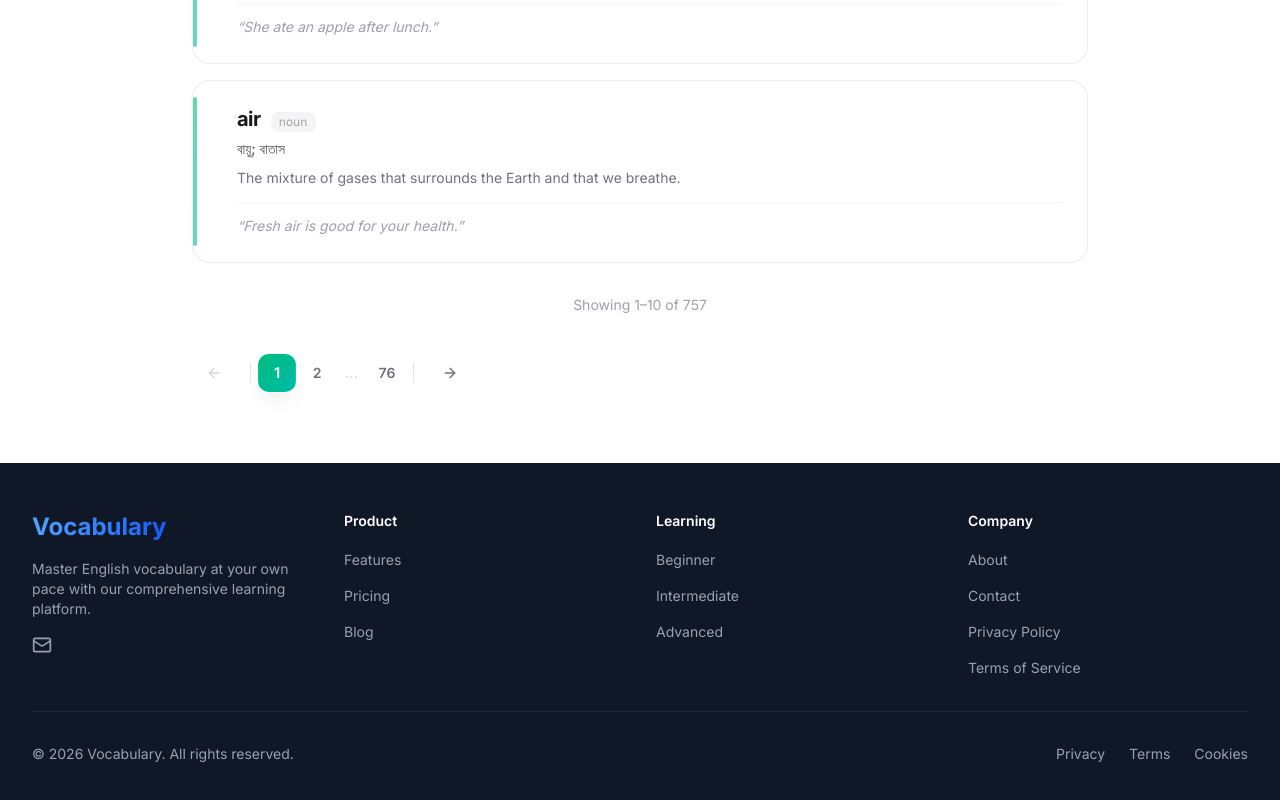
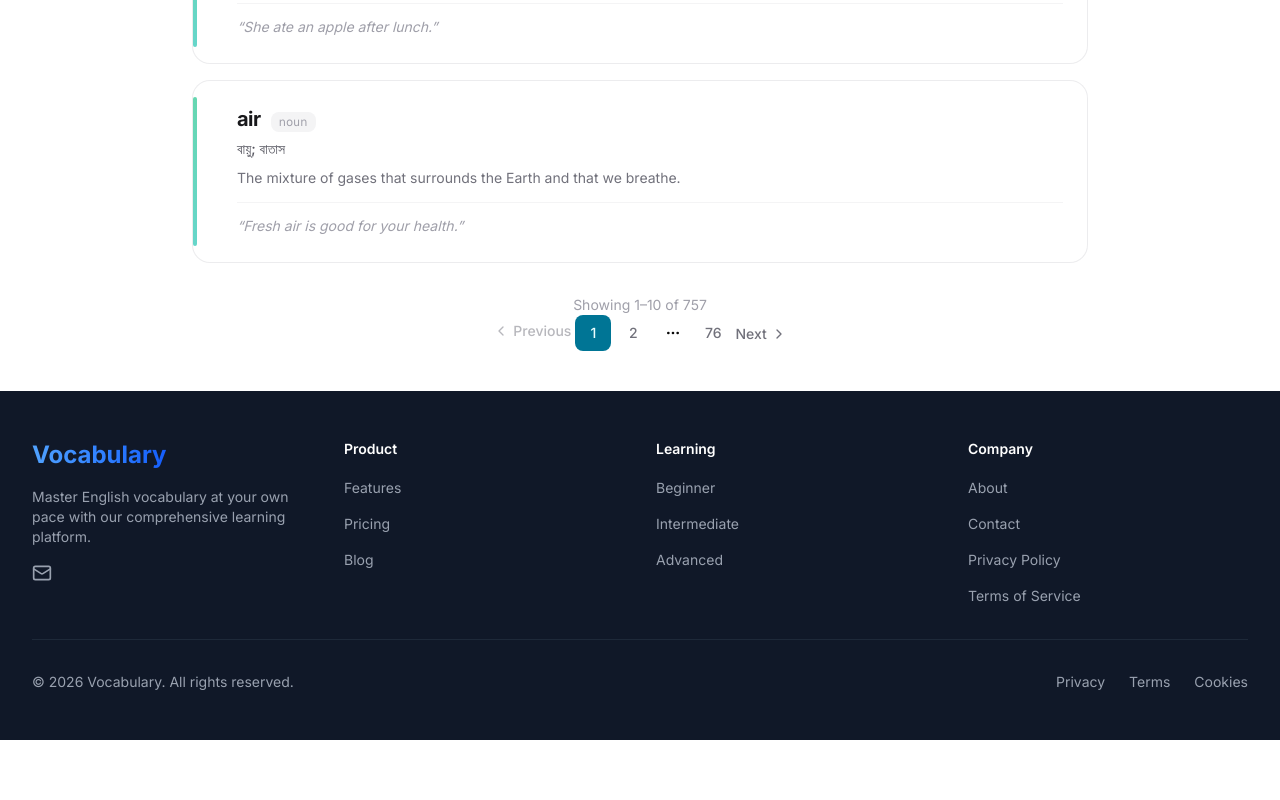
Before and after one commit to Zero-English/zeroenglish, a Next.js app: page /a1 in a window 1280 px wide. Shown: the part 2128-2928 px from the top of the page. After the commit the page ends 2868 px from the top, so only its background shows below. Built offline with nearby package versions, Linux system fonts and the light colour scheme.

Commit message:
pagination

```diff
--- a/app/[level]/page.tsx
+++ b/app/[level]/page.tsx
@@ -1,6 +1,7 @@
 import Link from "next/link";
 import { getWordsByLevel } from "@/lib/data";
-import { ArrowLeft, ArrowRight } from "lucide-react";
+import { WordPagination } from "@/components/word-pagination";
+
 const levelConfig: Record<string, { bg: string; border: string; text: string; gradient: string; label: string }> = {
   A1: {
     bg: "bg-emerald-50 dark:bg-emerald-950/40",
@@ -37,87 +38,6 @@ const ITEMS_PER_PAGE = 10;
 
 export function generateStaticParams() {
   return levels.map((level) => ({ level: level.toLowerCase() }));
-}
-
-function PageLink({ page, active, gradient }: { page: number; active: boolean; gradient: string }) {
-  return (
-    <Link
-      href={`?page=${page}`}
-      className={`relative inline-flex items-center justify-center min-w-[36px] h-9 rounded-lg text-sm font-semibold transition-all duration-200 ${
-        active
-          ? `bg-gradient-to-br ${gradient} text-white shadow-lg shadow-zinc-200/60 dark:shadow-black/30 scale-105 ring-2 ring-white/60 dark:ring-zinc-800/70 pointer-events-none`
-          : "text-zinc-500 dark:text-zinc-400 hover:text-zinc-900 dark:hover:text-zinc-100 hover:bg-zinc-200/70 dark:hover:bg-zinc-700/70"
-      }`}
-      aria-current={active ? "page" : undefined}
-    >
-      <span className={`relative ${active ? "scale-100" : ""}`}>{page}</span>
-    </Link>
-  );
-}
-
-function Pagination({ currentPage, totalPages, gradient }: { currentPage: number; totalPages: number; gradient: string }) {
-  const items: (number | "more")[] = [];
-
-  if (totalPages <= 7) {
-    for (let i = 1; i <= totalPages; i++) items.push(i);
-  } else {
-    items.push(1);
-    if (currentPage > 3) items.push("more");
-    const start = Math.max(2, currentPage - 1);
-    const end = Math.min(totalPages - 1, currentPage + 1);
-    for (let i = start; i <= end; i++) items.push(i);
-    if (currentPage < totalPages - 2) items.push("more");
-    items.push(totalPages);
-  }
-
-  const btn = (dir: "prev" | "next") => {
-    const isPrev = dir === "prev";
-    const disabled = isPrev ? currentPage === 1 : currentPage === totalPages;
-    const href = disabled ? `?page=${currentPage}` : isPrev ? `?page=${currentPage - 1}` : `?page=${currentPage + 1}`;
-    return (
-      <Link
-        href={href}
-        className={`inline-flex items-center justify-center gap-1.5 px-3.5 h-9 rounded-lg text-sm font-medium transition-all duration-200 ${
-          disabled
-            ? "text-zinc-300 dark:text-zinc-700 cursor-default pointer-events-none"
-            : "text-zinc-500 dark:text-zinc-400 hover:text-zinc-900 dark:hover:text-zinc-100 hover:bg-zinc-200/70 dark:hover:bg-zinc-700/70 active:scale-95"
-        }`}
-        aria-disabled={disabled}
-        tabIndex={disabled ? -1 : undefined}
-      >
-        {isPrev ? (
-          <ArrowLeft className="w-4 h-4"/>
-        ) : null}
-        <span>{isPrev ? "" : ""}</span>
-        {!isPrev ? (
-          <ArrowRight className="w-4 h-4"/>
-        ) : null}
-      </Link>
-    );
-  };
-
-  return (
-    <nav className="mt-10 mb-8" aria-label="Pagination">
-      <div className="inline-flex items-center gap-1">
-        {btn("prev")}
-        <div className="w-px h-5 mx-1 bg-zinc-200 dark:bg-zinc-800" />
-        {items.map((item, i) =>
-          item === "more" ? (
-            <span
-              key={`e${i}`}
-              className="inline-flex items-center justify-center w-[26px] h-9 text-sm tracking-wider text-zinc-300 dark:text-zinc-600 select-none"
-            >
-              ...
-            </span>
-          ) : (
-            <PageLink key={item} page={item} active={item === currentPage} gradient={gradient} />
-          )
-        )}
-        <div className="w-px h-5 mx-1 bg-zinc-200 dark:bg-zinc-800" />
-        {btn("next")}
-      </div>
-    </nav>
-  );
 }
 
 function NotFound() {
@@ -255,7 +175,7 @@ export default async function Page({
               <p className="mt-8 text-center text-sm text-zinc-400 dark:text-zinc-500">
                 Showing {start + 1}&ndash;{Math.min(start + ITEMS_PER_PAGE, allWords.length)} of {allWords.length}
               </p>
-              <Pagination currentPage={currentPage} totalPages={totalPages} gradient={c.gradient} />
+              <WordPagination currentPage={currentPage} totalPages={totalPages} />
             </>
           )}
         </div>
--- /dev/null
+++ b/components/ui/pagination.tsx
@@ -0,0 +1,117 @@
+import * as React from "react"
+import { ChevronLeft, ChevronRight, MoreHorizontal } from "lucide-react"
+
+import { cn } from "@/lib/utils"
+
+const Pagination = ({ className, ...props }: React.HTMLAttributes<HTMLElement>) => (
+  <nav
+    role="navigation"
+    aria-label="pagination"
+    className={cn("mx-auto flex w-full justify-center", className)}
+    {...props}
+  />
+)
+Pagination.displayName = "Pagination"
+
+const PaginationContent = React.forwardRef<
+  HTMLUListElement,
+  React.HTMLAttributes<HTMLUListElement>
+>(({ className, ...props }, ref) => (
+  <ul
+    ref={ref}
+    className={cn("flex flex-row items-center gap-1", className)}
+    {...props}
+  />
+))
+PaginationContent.displayName = "PaginationContent"
+
+const PaginationItem = React.forwardRef<
+  HTMLLIElement,
+  React.HTMLAttributes<HTMLLIElement>
+>(({ className, ...props }, ref) => (
+  <li ref={ref} className={cn("", className)} {...props} />
+))
+PaginationItem.displayName = "PaginationItem"
+
+type PaginationLinkProps = {
+  isActive?: boolean
+  size?: "default" | "icon"
+} & React.AnchorHTMLAttributes<HTMLAnchorElement>
+
+const PaginationLink = ({
+  className,
+  isActive,
+  size = "icon",
+  ...props
+}: PaginationLinkProps) => (
+  <a
+    aria-current={isActive ? "page" : undefined}
+    className={cn(
+      "inline-flex items-center justify-center whitespace-nowrap rounded-md text-sm font-medium ring-offset-background transition-colors focus-visible:outline-none focus-visible:ring-2 focus-visible:ring-ring focus-visible:ring-offset-2 disabled:pointer-events-none disabled:opacity-50",
+      size === "icon" && "h-9 w-9",
+      isActive
+        ? "bg-primary text-primary-foreground hover:bg-primary hover:text-primary-foreground"
+        : "text-zinc-500 dark:text-zinc-400 hover:text-zinc-900 dark:hover:text-zinc-100 hover:bg-zinc-200/70 dark:hover:bg-zinc-700/70",
+      className
+    )}
+    {...props}
+  />
+)
+PaginationLink.displayName = "PaginationLink"
+
+const PaginationPrevious = ({
+  className,
+  ...props
+}: React.AnchorHTMLAttributes<HTMLAnchorElement>) => (
+  <PaginationLink
+    aria-label="Go to previous page"
+    size="default"
+    className={cn("gap-1 pl-2.5 text-zinc-500 dark:text-zinc-400 hover:text-zinc-900 dark:hover:text-zinc-100 hover:bg-zinc-200/70 dark:hover:bg-zinc-700/70", className)}
+    {...props}
+  >
+    <ChevronLeft className="h-4 w-4" />
+    <span>Previous</span>
+  </PaginationLink>
+)
+PaginationPrevious.displayName = "PaginationPrevious"
+
+const PaginationNext = ({
+  className,
+  ...props
+}: React.AnchorHTMLAttributes<HTMLAnchorElement>) => (
+  <PaginationLink
+    aria-label="Go to next page"
+    size="default"
+    className={cn("gap-1 pr-2.5 text-zinc-500 dark:text-zinc-400 hover:text-zinc-900 dark:hover:text-zinc-100 hover:bg-zinc-200/70 dark:hover:bg-zinc-700/70", className)}
+    {...props}
+  >
+    <span>Next</span>
+    <ChevronRight className="h-4 w-4" />
+  </PaginationLink>
+)
+PaginationNext.displayName = "PaginationNext"
+
+const PaginationEllipsis = ({
+  className,
+  ...props
+}: React.HTMLAttributes<HTMLSpanElement>) => (
+  <span
+    aria-disabled="true"
+    className={cn("flex h-9 w-9 items-center justify-center", className)}
+    {...props}
+  >
+    <MoreHorizontal className="h-4 w-4" />
+    <span className="sr-only">More pages</span>
+  </span>
+)
+PaginationEllipsis.displayName = "PaginationEllipsis"
+
+export {
+  Pagination,
+  PaginationContent,
+  PaginationEllipsis,
+  PaginationItem,
+  PaginationLink,
+  PaginationNext,
+  PaginationPrevious,
+}
--- /dev/null
+++ b/components/word-pagination.tsx
@@ -0,0 +1,123 @@
+"use client";
+
+import { useSearchParams } from "next/navigation";
+import {
+  Pagination,
+  PaginationContent,
+  PaginationEllipsis,
+  PaginationItem,
+  PaginationLink,
+  PaginationNext,
+  PaginationPrevious,
+} from "@/components/ui/pagination";
+
+interface PaginationProps {
+  currentPage: number;
+  totalPages: number;
+}
+
+export function WordPagination({ currentPage, totalPages }: PaginationProps) {
+  const searchParams = useSearchParams();
+
+  // Generate page items to display
+  const getPageItems = () => {
+    const items: (number | string)[] = [];
+
+    if (totalPages <= 7) {
+      // Show all pages if 7 or fewer
+      for (let i = 1; i <= totalPages; i++) {
+        items.push(i);
+      }
+    } else {
+      // Show first page
+      items.push(1);
+
+      // Add ellipsis if needed before current page range
+      if (currentPage > 3) {
+        items.push("ellipsis-start");
+      }
+
+      // Show pages around current page
+      const startPage = Math.max(2, currentPage - 1);
+      const endPage = Math.min(totalPages - 1, currentPage + 1);
+
+      for (let i = startPage; i <= endPage; i++) {
+        items.push(i);
+      }
+
+      // Add ellipsis if needed after current page range
+      if (currentPage < totalPages - 2) {
+        items.push("ellipsis-end");
+      }
+
+      // Show last page
+      items.push(totalPages);
+    }
+
+    return items;
+  };
+
+  const createPageUrl = (page: number) => {
+    const params = new URLSearchParams(searchParams.toString());
+    params.set("page", page.toString());
+    return `?${params.toString()}`;
+  };
+
+  const pageItems = getPageItems();
+  const hasPrevious = currentPage > 1;
+  const hasNext = currentPage < totalPages;
+
+  if (totalPages <= 1) {
+    return null;
+  }
+
+  return (
+    <Pagination>
+      <PaginationContent>
+        {/* Previous Button */}
+        <PaginationItem>
+          <PaginationPrevious
+            href={hasPrevious ? createPageUrl(currentPage - 1) : "#"}
+            onClick={(e) => !hasPrevious && e.preventDefault()}
+            className={!hasPrevious ? "pointer-events-none opacity-50" : ""}
+          />
+        </PaginationItem>
+
+        {/* Page Numbers */}
+        {pageItems.map((item, index) => {
+          if (typeof item === "string") {
+            // Render ellipsis
+            return (
+              <PaginationItem key={item}>
+                <PaginationEllipsis />
+              </PaginationItem>
+            );
+          }
+
+          const pageNum = item as number;
+          const isActive = pageNum === currentPage;
+
+          return (
+            <PaginationItem key={pageNum}>
+              <PaginationLink
+                href={createPageUrl(pageNum)}
+                isActive={isActive}
+              >
+                {pageNum}
+              </PaginationLink>
+            </PaginationItem>
+          );
+        })}
+
+        {/* Next Button */}
+        <PaginationItem>
+          <PaginationNext
+            href={hasNext ? createPageUrl(currentPage + 1) : "#"}
+            onClick={(e) => !hasNext && e.preventDefault()}
+            className={!hasNext ? "pointer-events-none opacity-50" : ""}
+          />
+        </PaginationItem>
+      </PaginationContent>
+    </Pagination>
+  );
+}
```
